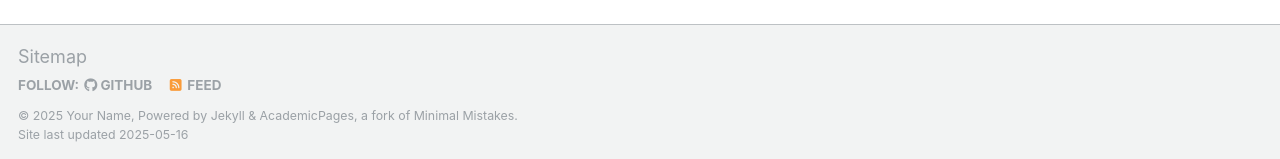
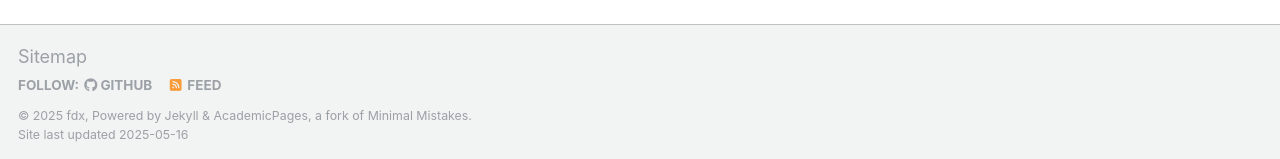
Before and after one commit to zhL9527/zhl9527.github.io, a Jekyll site: the page built from _pages/about.md, in a window 1280 px wide and 900 px high, scrolled down 2636 px. Shown: the part 738-897 px from the top of the window. Built offline with Jekyll 4.4.1, drawn with Linux system fonts in a browser that asks for light colours; some web fonts are replaced.

Commit message:
Add files via upload

```diff
--- a/_config.yml
+++ b/_config.yml
@@ -11,7 +11,7 @@ locale                   : "en-US"
 site_theme               : "default"
 title                    : "Your Name / Site Title"
 title_separator          : "-"
-name                     : &name "Your Name"
+name                     : &name "fdx"
 description              : &description "personal description"
 url                      : https://academicpages.github.io # the base hostname & protocol for your site e.g. "https://[your GitHub username].github.io" or if you already have some other page hosted on Github then use "https://[your GitHub username].github.io/[Your Repo Name]"
 baseurl                  : "" # the subpath of your site, e.g. "/blog"
```
